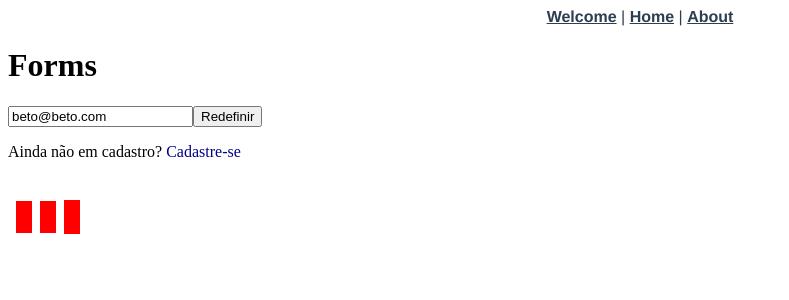
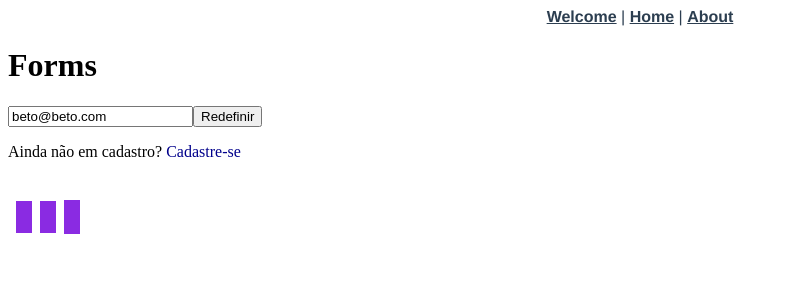
Before and after one commit to betogroo/componentsv4, a Vue app: page /welcome/reset in a window 1280 px wide. Both pictures are taken after a click on the button "Redefinir". Shown: the top 300 px of the page, without its empty margins (0-789 px from the left). Built offline with nearby package versions, Linux system fonts and the light colour scheme; no server answers.

Commit message:
feat: create DefaultLoading

```diff
--- a/src/components/layout/loading/DefaultLoading.vue
+++ b/src/components/layout/loading/DefaultLoading.vue
@@ -26,7 +26,7 @@ export default defineComponent({
   position: absolute;
   left: 8px;
   width: 16px;
-  background: red;
+  background: blueviolet;
   animation: load 1.2s cubic-bezier(0, 0.5, 0.5, 1) infinite;
 }
 .load div:nth-child(1) {
```
